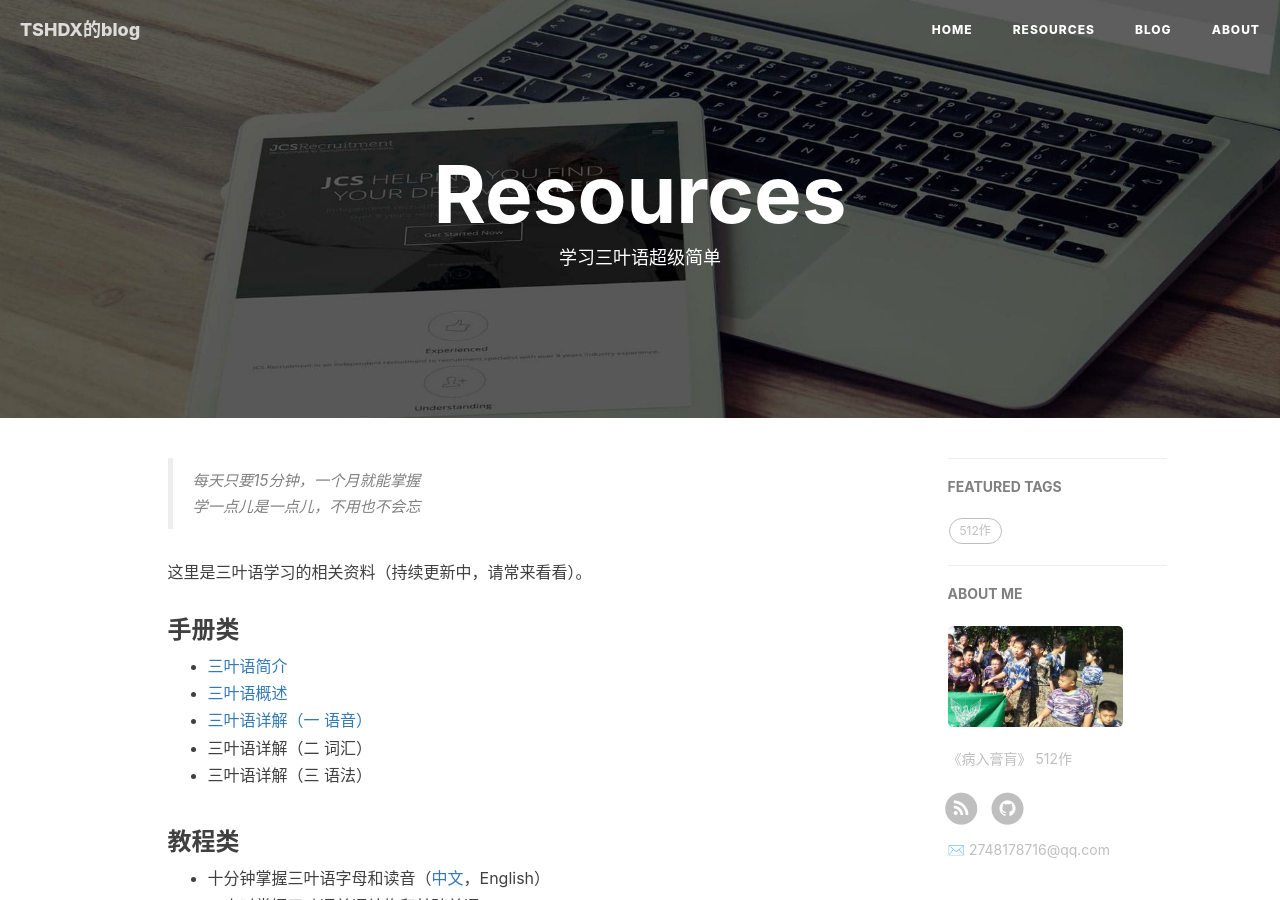
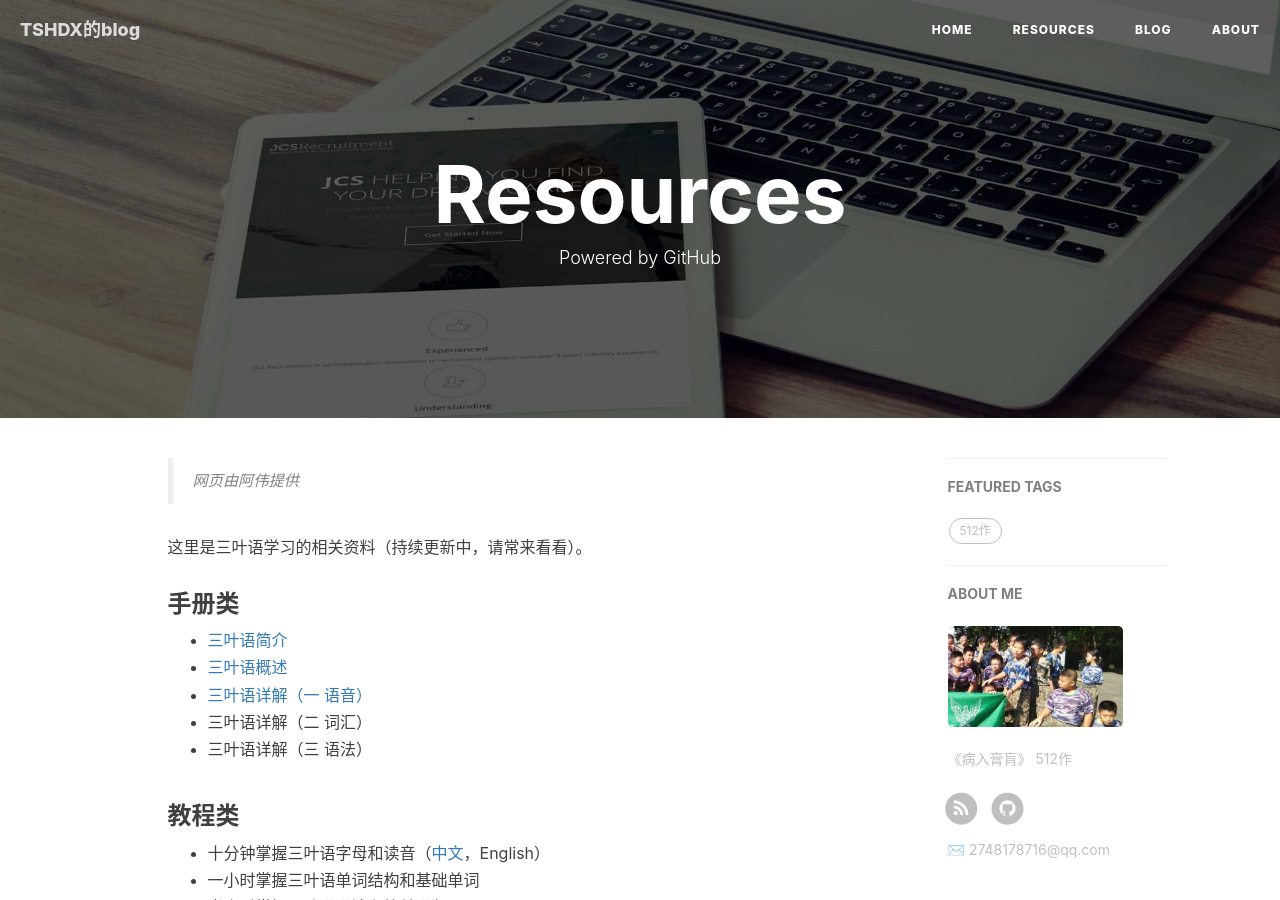
Before and after one commit to twodgirl/twodgirl.github.io, a Jekyll site: the page built from 1-resources.html, in a window 1280 px wide and 900 px high. Built offline with Jekyll 4.4.1, drawn with Linux system fonts in a browser that asks for light colours; nearby versions of some CDN libraries; comment, search, counter and statistics services are not loaded.

Commit message:
Update 1-resources.html

```diff
--- a/1-resources.html
+++ b/1-resources.html
@@ -1,7 +1,7 @@
 ---
 layout: page
 title: "Resources"
-description: "学习三叶语超级简单"
+description: "Powered by GitHub"
 header-img: "img/post-bg-rwd.jpg"
 ---
 
@@ -15,8 +15,7 @@ header-img: "img/post-bg-rwd.jpg"
 <div class="zh post-container">
 
     <!--copied from markdown -->
-    <blockquote><p>每天只要15分钟，一个月就能掌握<br>
-    学一点儿是一点儿，不用也不会忘</p></blockquote>
+    <blockquote><p>网页由阿伟提供</p></blockquote>
 
     <p>这里是三叶语学习的相关资料（持续更新中，请常来看看）。</p>
 
```
